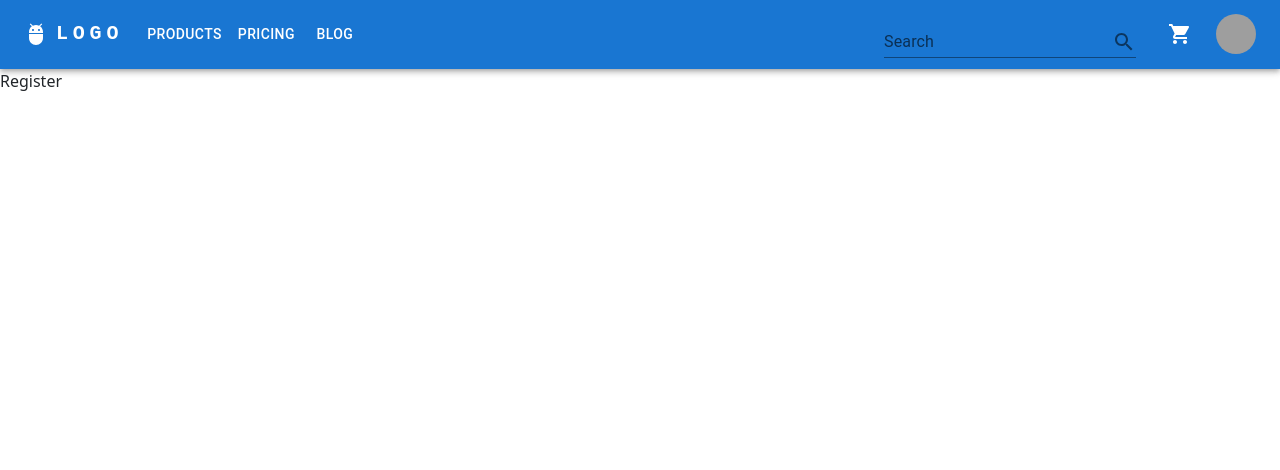
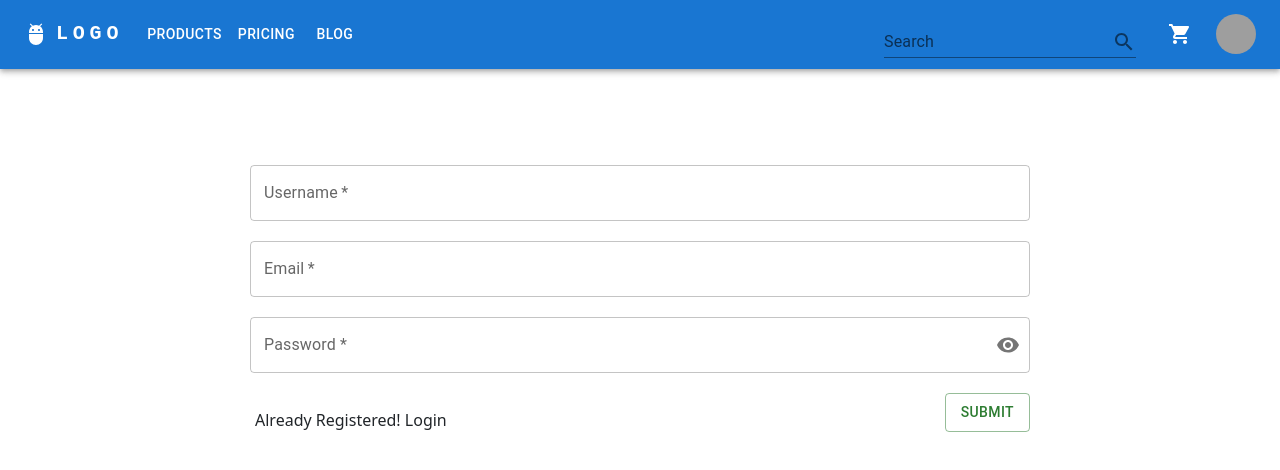
Before and after one commit to VikranthKA/eCommerce-ZIDIOPROJECT, a React (Create React App) app in the folder frontend/: page /register in a window 1280 px wide. Shown: the top 470 px of the page. Built offline with nearby package versions, Linux system fonts and the light colour scheme; grey boxes are pictures that could not be loaded.

Commit message:
working on sign up/in

```diff
--- a/frontend/package.json
+++ b/frontend/package.json
@@ -11,6 +11,7 @@
     "@mui/material": "^5.15.19",
     "@react-three/drei": "^9.108.1",
     "@react-three/fiber": "^8.16.8",
+    "@reduxjs/toolkit": "^2.2.6",
     "@testing-library/jest-dom": "^5.17.0",
     "@testing-library/react": "^13.4.0",
     "@testing-library/user-event": "^13.5.0",
--- a/frontend/src/pages/Login.jsx
+++ b/frontend/src/pages/Login.jsx
@@ -17,12 +17,18 @@ import { useNavigate, Link } from 'react-router-dom';
 import axios from '../Utils/api_resources/axios'
 import {Button, TextField,Box, Typography, Alert} from "@mui/material"
 import { ToastContainer } from 'react-toastify';
+import Cookies from "universal-cookie"
 
 
 export default function Login() {
   const navigate = useNavigate();
   const [serverErr, setServererr] = useState('')
-  const [showPassword, setShowPassword] = React.useState(false)
+  const [showPassword, setShowPassword] = useState(false)
+
+  //initialize
+  const cookie = new Cookies()
+
+
 
 
   const handleMouseDownPassword = (event) => {
@@ -56,6 +62,8 @@ export default function Login() {
         // decodeData()
         // swal('Successful!', 'Your Registration successful', 'success');
         console.log(response);
+
+        //add the logic of redux
         // toast.success('Your Login successful', { duration: 3000 })
       } catch (e) {
         // setServererr(e.response.data.error)
--- a/frontend/src/pages/Register.jsx
+++ b/frontend/src/pages/Register.jsx
@@ -1,11 +1,156 @@
-import React from 'react'
+import React,{ useContext, useState } from 'react';
+import swal from 'sweetalert';
+import IconButton from '@mui/material/IconButton';
+import Input from '@mui/material/Input';
+import FilledInput from '@mui/material/FilledInput';
+import OutlinedInput from '@mui/material/OutlinedInput';
+import InputLabel from '@mui/material/InputLabel';
+import InputAdornment from '@mui/material/InputAdornment';
+import FormHelperText from '@mui/material/FormHelperText';
+import FormControl from '@mui/material/FormControl';
+import Visibility from '@mui/icons-material/Visibility';
+import VisibilityOff from '@mui/icons-material/VisibilityOff'
+import { useFormik } from 'formik';
+import * as Yup from 'yup';
+import toast from 'react-hot-toast';
+import { useNavigate, Link } from 'react-router-dom';
+import axios from '../Utils/api_resources/axios';
+import {Button, TextField,Box, Typography, Alert} from "@mui/material"
+import { ToastContainer } from 'react-toastify';
 
-const Register = () => {
+export default function Register() {
+  const navigate = useNavigate();
+  const [serverErr, setServererr] = useState('')
+  const [showPassword, setShowPassword] = useState(false)
+
+
+  const handleMouseDownPassword = (event) => {
+    event.preventDefault();
+  }
+
+  const handleClickShowPassword = () => setShowPassword((show) => !show)
+
+  const registrationValidationSchema = Yup.object({
+    username: Yup.string().required(),
+    email: Yup.string().required().email(),
+    password: Yup.string().required().min(4),
+  });
+
+  const formik = useFormik({
+    initialValues: {
+      username: '',
+      email: '',
+      password: '',
+    },
+    validateOnChange: false,
+    validationSchema: registrationValidationSchema,
+    onSubmit: async (values) => {
+      console.log(values);
+      try {
+        const response = await axios.post('/api/user/register', values)
+
+        //add the redux logic
+        swal('Successful!', 'Your Registration successful', 'success');
+        console.log(response);
+        navigate('/Login');
+        toast.success('Your Registration successful', { duration: 3000 });
+      } catch (err) {
+        setServererr(err.response.data.errors);
+        console.error(err);
+      }
+    },
+  });
+
   return (
-    <div>
-      Register
-    </div>
-  )
+    <>
+      <div style={{ display: "flex", justifyContent: "center", width: "100%", marginTop: "60px" }}>
+        <form onSubmit={formik.handleSubmit}>
+
+
+          <p >{formik.errors.username}</p>
+          <TextField id="outlined-basic-username" label="Username" variant="outlined"
+            sx={{
+              width: '100%', mt: '20px'
+            }}
+
+            name="username"
+            type="text"
+            required
+            value={formik.values.username}
+            onChange={formik.handleChange}
+          />
+          {formik?.errors?.username && <Alert severity="error" sx={{ marginBottom: "10px" }}>         <span>{formik.errors.username}</span></Alert>}
+
+          <TextField id="outlined-basic-email" label="Email" variant="outlined"
+            sx={{
+              width: '100%', mt: '20px'
+            }}
+
+            name="email"
+            type="text"
+            required
+            value={formik.values.email}
+            onChange={formik.handleChange}
+          />
+
+          <FormControl variant="outlined" sx={{ width: '100%', mt: '20px', mb: "20px" }}>
+            <InputLabel htmlFor="outlined-adornment-password">Password *</InputLabel>
+            <OutlinedInput
+              id="outlined-adornment-password"
+              type={showPassword ? 'text' : 'password'}
+              label="Password"
+              name="password"
+              value={formik.values.password}
+              onChange={formik.handleChange}
+              //  sx={formik.errors.password ? {border:"5px solid red"} : {}}
+              endAdornment={
+                <InputAdornment position="end">
+                  <IconButton
+                    aria-label="toggle password visibility"
+                    onClick={handleClickShowPassword}
+                    onMouseDown={handleMouseDownPassword}
+                    edge="end"
+                  >
+                    {showPassword ? <VisibilityOff /> : <Visibility />}
+                  </IconButton>
+                </InputAdornment>
+              }
+            />
+          </FormControl>
+
+
+          {formik?.errors?.password && <Alert severity="error" sx={{ marginBottom: "10px" }}>         <span>{formik.errors.password}</span></Alert>
+          }
+          {serverErr && <Alert severity="error" sx={{ marginBottom: "20px" }}>
+            <span>{JSON.stringify(serverErr)}</span></Alert>}
+
+
+          <div style={{ display: "flex", justifyContent: "space-between" }}>
+            <Typography
+              onClick={() => navigate('/Login')}
+              variant="outlined"
+              color="info"
+              sx={{ marginTop: "15px", marginLeft: "5px" }}
+            >
+
+              Already Registered! Login
+              <Link to="/Login"></Link>
+            </Typography>
+            <Button
+              type="submit"
+              variant="outlined"
+              color="success"
+            >
+              Submit
+            </Button>
+
+
+
+          </div>
+          <ToastContainer />
+        </form>
+      </div>
+
+    </>
+  );
 }
-
-export default Register
--- a/frontend/src/react-redux/constants/constantTypes.js
+++ b/frontend/src/react-redux/constants/constantTypes.js
@@ -2,3 +2,5 @@ export const INCREMENT = "count/increment"
 export const DECREMENT = "count/decrement"
 
 export const TOKEN = "user/token"
+export const LOGOUT = "user/logout"
+export const LOGIN = "user/login"
--- a/frontend/src/react-redux/rootReducer/rootReducer.js
+++ b/frontend/src/react-redux/rootReducer/rootReducer.js
@@ -1,9 +1,11 @@
 import { combineReducers } from "redux";
 import countReducers from "../slices/reducers/countReducers";
+import userReducers from "../slices/reducers/userReducer";
 
 
 const rootReducer = combineReducers({
-    count : countReducers
+    count : countReducers,
+    user:userReducers
 
 })
 
--- a/frontend/src/react-redux/slices/reducers/userReducer.js
+++ b/frontend/src/react-redux/slices/reducers/userReducer.js
@@ -1,18 +1,31 @@
-import {TOKEN} from "../../constants/constantTypes"
+import {TOKEN,LOGIN,LOGOUT} from "../../constants/constantTypes"
 
 
 
 const initialState = {
-    userToken : " ",
+    userToken : null,
+    isLogin : false,
+    isLogout : true,
+    decodedData :null
 }
 
 
-const countReducers =(state=initialState,action)=>{
+const userReducers =(state=initialState,action)=>{
     switch(action.type){
         case TOKEN:
             return{
                 ...state,
                 userToken:action.payload
+            }
+        case LOGIN:
+            return {
+                ...state,isLogin:true,isLogout:false,decodedData:action.payload
+            }
+
+
+        case LOGOUT:
+            return {
+                ...state,isLogin:false,isLogout:true,userToken:null,decodedData:null
             }
         default:
             return state;
@@ -20,4 +33,4 @@ const countReducers =(state=initialState,action)=>{
 
 }
 
-export default countReducers
+export default userReducers
```
Also changed, not shown: frontend/src/Utils/api_resources/config.js (+5 -12 lines), frontend/src/react-redux/slices/actions/userActions.js (+31 -4 lines), 2 other files (tests, documents, lock files or other folders).
